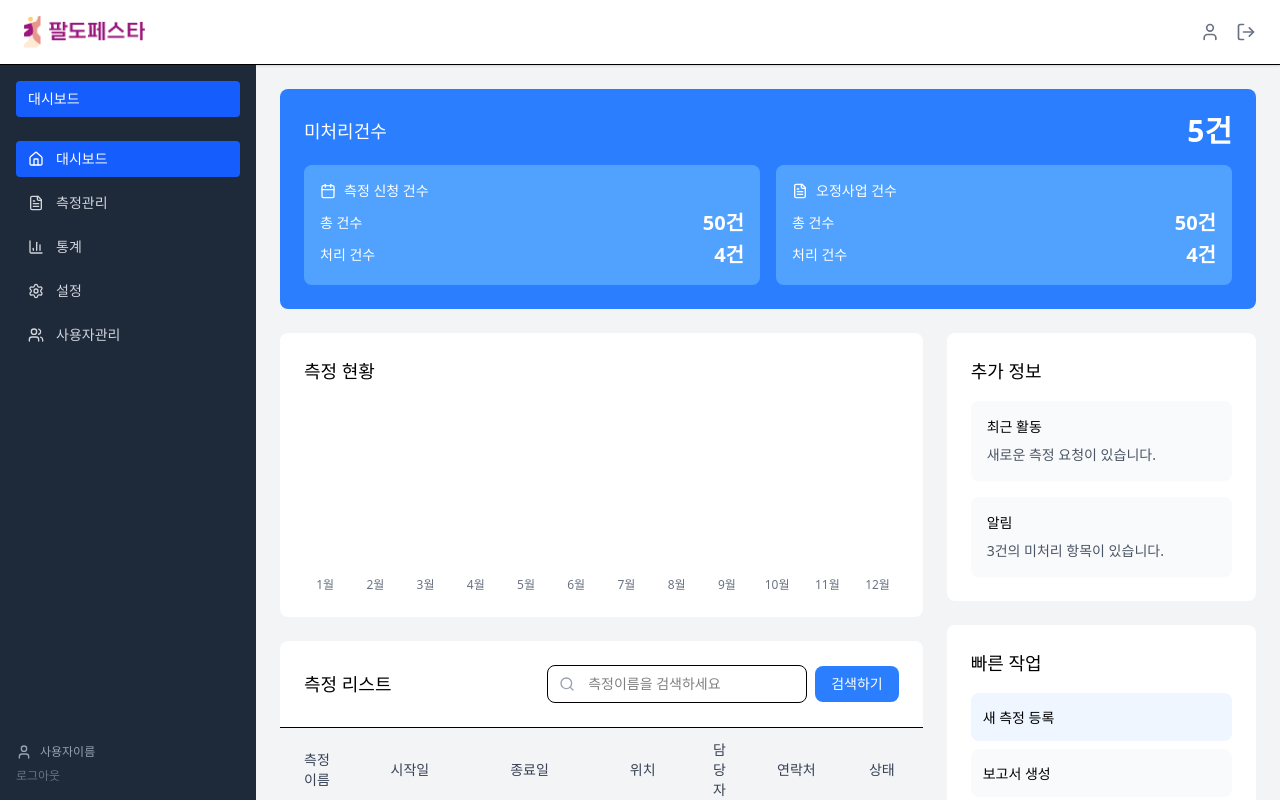
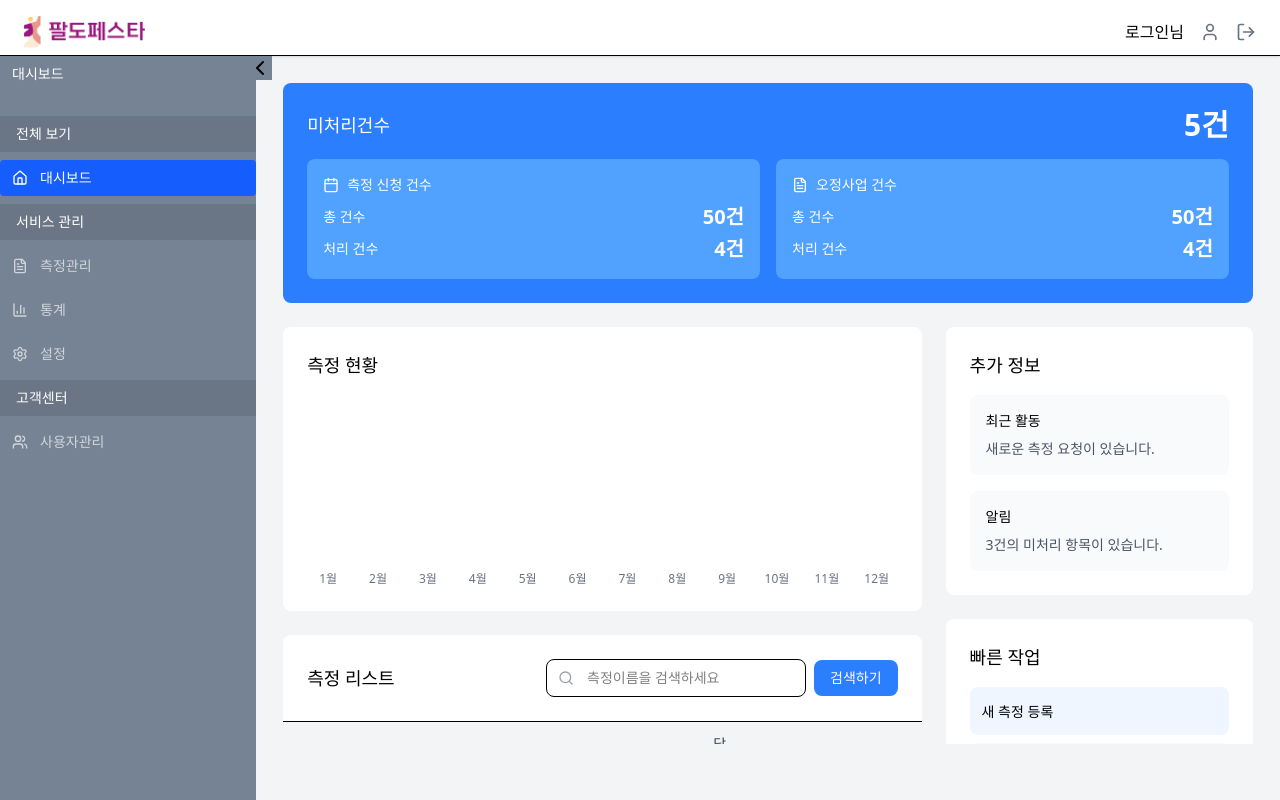
Before and after one commit to haracedaily/hackathon, a React (Vite) app: page / in a window 1280 px wide. Shown: the top 800 px of the page. Built offline with nearby package versions, Linux system fonts and the light colour scheme.

Commit message:
no message

```diff
--- a/src/App.jsx
+++ b/src/App.jsx
@@ -1,18 +1,32 @@
 import { useState } from 'react'
-import {Search, Bell, User, Home, FileText, BarChart3, Settings, Users, Calendar, LogOut} from "lucide-react"
+import {
+  Search,
+  Bell,
+  User,
+  Home,
+  FileText,
+  BarChart3,
+  Settings,
+  Users,
+  Calendar,
+  LogOut,
+  ChevronRight,
+  ChevronLeft
+} from "lucide-react"
 import './App.css'
 
 function App() {
   const [count, setCount] = useState(0)
   const [activeMenu, setActiveMenu] = useState("대시보드")
-
+  const [sideCollapse,setSideCollapse] = useState(false);
   const menuItems = [
-    { name: "대시보드", icon: Home, active: true },
-    { name: "측정관리", icon: FileText },
+    { name: "대시보드", icon: Home, active: true, group:1 },
+    { name: "측정관리", icon: FileText,group:2 },
     { name: "통계", icon: BarChart3 },
     { name: "설정", icon: Settings },
-    { name: "사용자관리", icon: Users },
+    { name: "사용자관리", icon: Users,group:3 },
   ]
+  const menuGroup = ["전체 보기","서비스 관리","고객센터","시스템 설정"]
 
   const measurementData = [
     {
@@ -81,33 +95,60 @@ function App() {
   const months = ["1월", "2월", "3월", "4월", "5월", "6월", "7월", "8월", "9월", "10월", "11월", "12월"]
   return (
     <>
+      <div className={"fixed top-[25%] left-[35%] w-[400px] h-[500px] bg-amber-200 z-1 none"}>
+
+      </div>
       <div className="min-h-screen h-screen bg-gray-100">
         {/* Header */}
-        <header className="bg-white shadow-sm border-b">
+        <header className="bg-white shadow-sm border-b h-[7vh] fixed top-0 w-full z-1">
           <div className="flex items-center justify-between px-6 py-4">
             <div className="flex items-center space-x-4">
                 <img src={"/title.png"} className={"h-8"}/>
             </div>
             <div className="flex items-center space-x-4">
+              <span>로그인님</span>
               <User className="w-5 h-5 text-gray-500" />
               <LogOut className="w-5 h-5 text-gray-500" />
             </div>
           </div>
         </header>
 
-        <div className="flex">
+        <div className="flex h-[93vh] overflow-y-scroll">
           {/* Sidebar */}
-          <aside className="w-64 bg-gray-800 min-h-screen">
-            <div className="p-4">
+          <aside className="w-64 fixed left-0 top-[7vh] z-1">
+            <div className={"bg-[#768395] flex flex-col justify-between h-screen relative"}>
+            <div className="">
+
               <div className="text-white text-sm mb-6">
-                <div className="bg-blue-600 px-3 py-2 rounded">
+                <div className="bg-[#768395] px-3 py-2 rounded">
                   <span>대시보드</span>
                 </div>
               </div>
+
+
+
               <nav className="space-y-2">
                 {menuItems.map((item) => {
                   const Icon = item.icon
-                  return (
+                  return item.group?(
+                      <>
+                          <div className="text-white text-sm">
+                            <div className="bg-[#6A7585] p-2 pl-4">
+                              <span>{menuGroup[item.group-1]}</span>
+                            </div>
+                          </div>
+                      <button
+                      key={item.name}
+                      onClick={() => setActiveMenu(item.name)}
+                      className={`w-full flex items-center space-x-3 px-3 py-2 rounded text-sm transition-colors ${
+                          activeMenu === item.name ? "bg-blue-600 text-white" : "text-gray-300 hover:bg-gray-700"
+                      }`}
+                  >
+                    <Icon className="w-4 h-4" />
+                    <span>{item.name}</span>
+                  </button>
+                      </>
+                  ):(
                       <button
                           key={item.name}
                           onClick={() => setActiveMenu(item.name)}
@@ -122,19 +163,21 @@ function App() {
                 })}
               </nav>
             </div>
-            <div className="absolute bottom-4 left-4 right-4">
+            <div className="">
               <div className="text-gray-400 text-xs">
                 <div className="flex items-center space-x-2 mb-2">
                   <User className="w-4 h-4" />
-                  <span>사용자이름</span>
+                  <span>내이름</span>
                 </div>
                 <button className="text-gray-500 text-xs hover:text-gray-300">로그아웃</button>
               </div>
             </div>
+              {sideCollapse?(<ChevronRight className={"absolute top-0 right-[-1rem] bg-[#768395]"} onClick={()=>setSideCollapse(!sideCollapse)}/>):(<ChevronLeft className={"absolute top-0 right-[-1rem] bg-[#768395]"} onClick={()=>setSideCollapse(!sideCollapse)}/>)}
+            </div>
           </aside>
 
           {/* Main Content */}
-          <main className="flex-1 p-6">
+          <main className="flex-1 mt-[7vh] ml-64 p-[1.7rem]">
             {/* Dashboard Cards */}
             <div className="bg-blue-500 rounded-lg p-6 mb-6">
               <div className="flex items-center justify-between mb-4">
@@ -210,7 +253,7 @@ function App() {
                     </div>
                   </div>
 
-                  <div className="overflow-x-auto">
+                  <div className="overflow-scroll">
                     <table className="w-full">
                       <thead className="bg-gray-100">
                       <tr>
--- a/src/index.css
+++ b/src/index.css
@@ -1 +1,5 @@
 @import "tailwindcss";
+
+.none{
+    display:none !important;
+}
```
